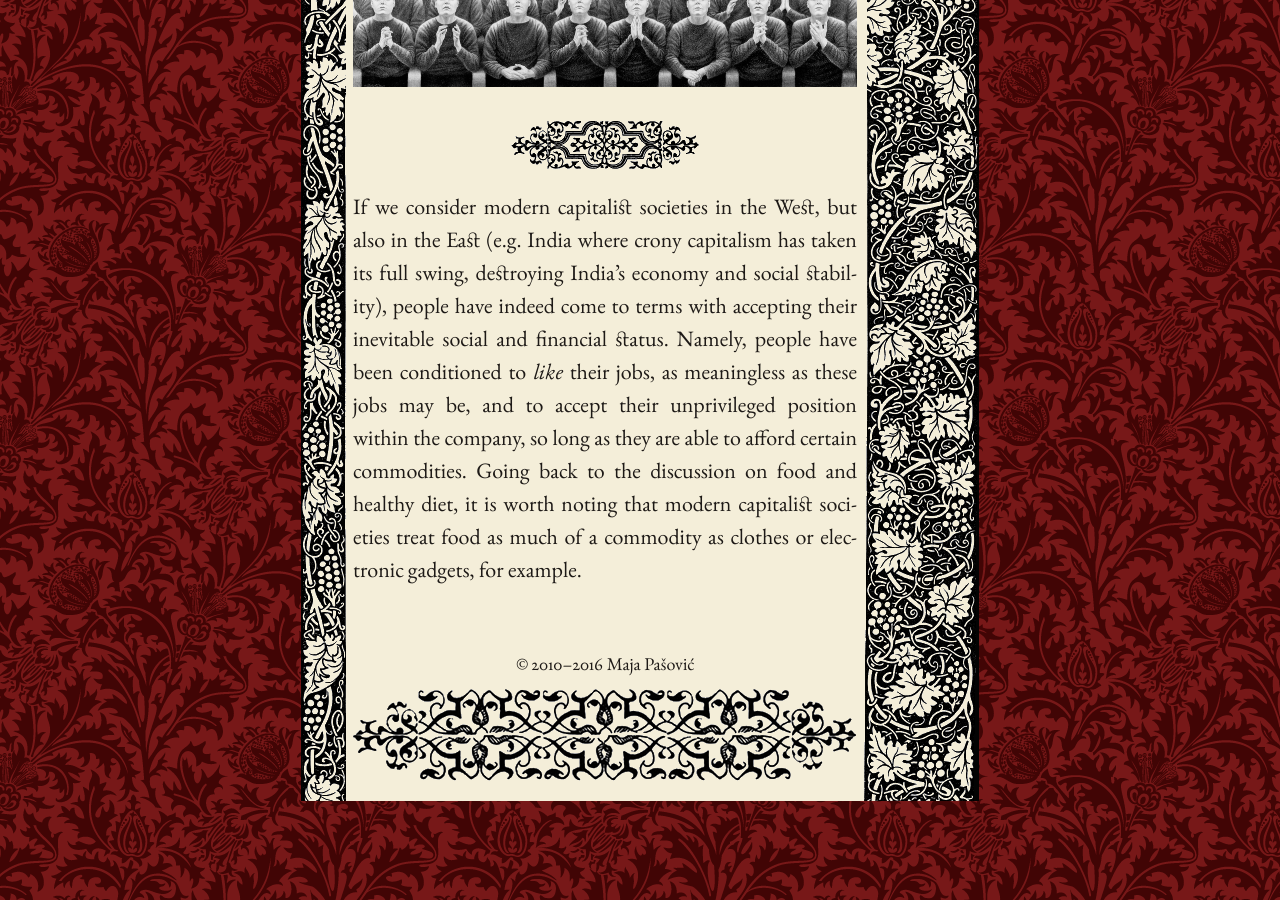
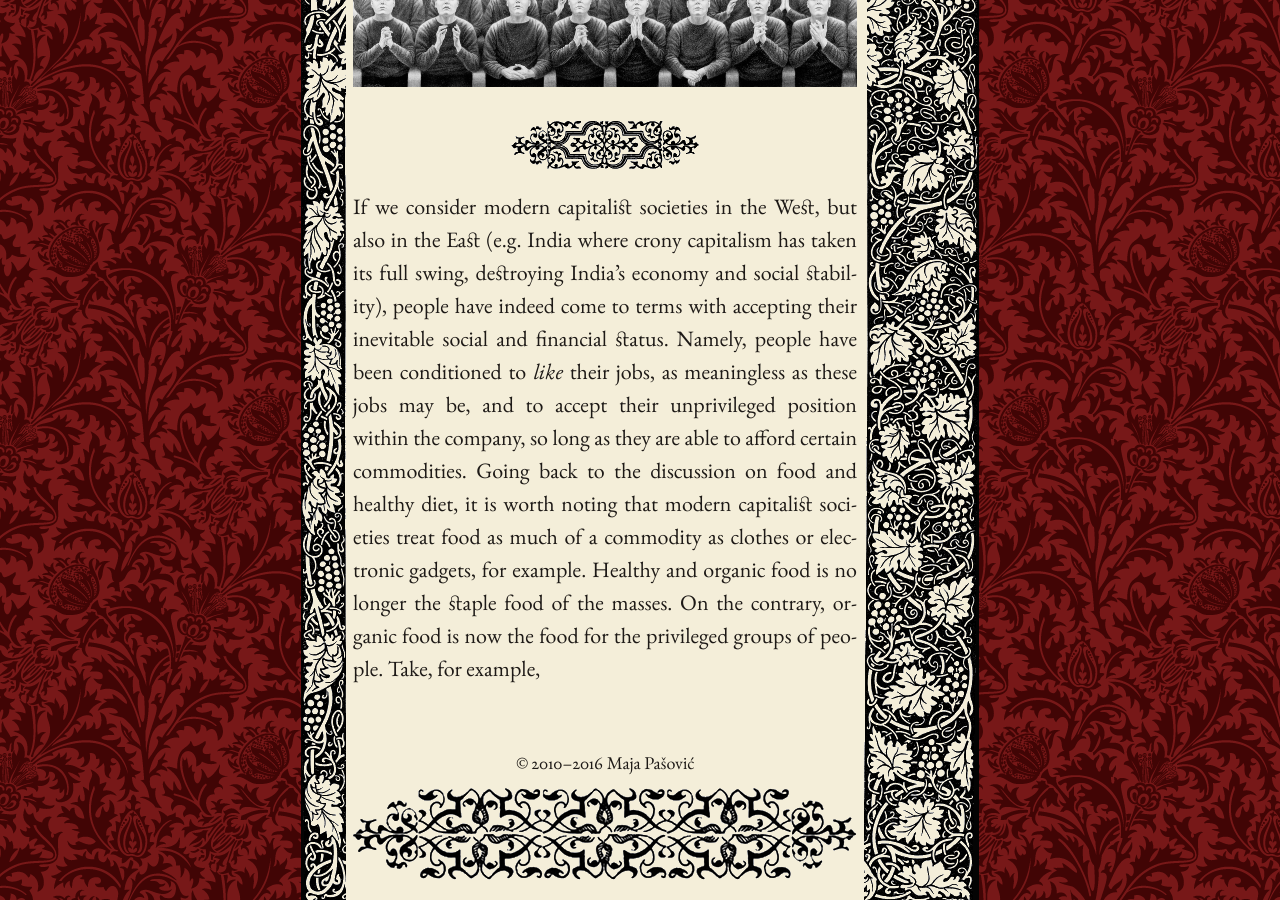
Before and after one commit to mpasovic/majapasovic.org, a Jekyll site: the page built from _posts/2016-03-04-bokanovskified-production-food-and-nutrition-in-modern-age.md, in a window 1280 px wide and 900 px high, scrolled down 5021 px. Built offline with Jekyll 4.4.1, drawn with Linux system fonts in a browser that asks for light colours; nearby versions of some CDN libraries.

Commit message:
Updated 2016-03-04-bokanovskified-production-food-and-nutrition-in-modern-age.md

```diff
--- a/_posts/2016-03-04-bokanovskified-production-food-and-nutrition-in-modern-age.md
+++ b/_posts/2016-03-04-bokanovskified-production-food-and-nutrition-in-modern-age.md
@@ -29,4 +29,4 @@ One has to keep in mind that Bokanovsky's Process does not refer to genetic engi
 ![]({{site.baseurl}}/img/brave%20new%20world.jpg)
 
 *****
-If we consider modern capitalist societies in the West, but also in the East (e.g. India where crony capitalism has taken its full swing, destroying India's economy and social stability), people have indeed come to terms with accepting their inevitable social and financial status. Namely, people have been conditioned to *like* their jobs, as meaningless as these jobs may be, and to accept their unprivileged position within the company, so long as they are able to afford certain commodities. Going back to the discussion on food and healthy diet, it is worth noting that modern capitalist societies treat food as much of a commodity as clothes or electronic gadgets, for example.
+If we consider modern capitalist societies in the West, but also in the East (e.g. India where crony capitalism has taken its full swing, destroying India's economy and social stability), people have indeed come to terms with accepting their inevitable social and financial status. Namely, people have been conditioned to *like* their jobs, as meaningless as these jobs may be, and to accept their unprivileged position within the company, so long as they are able to afford certain commodities. Going back to the discussion on food and healthy diet, it is worth noting that modern capitalist societies treat food as much of a commodity as clothes or electronic gadgets, for example. Healthy and organic food is no longer the staple food of the masses. On the contrary, organic food is now the food for the privileged groups of people. Take, for example,
```
